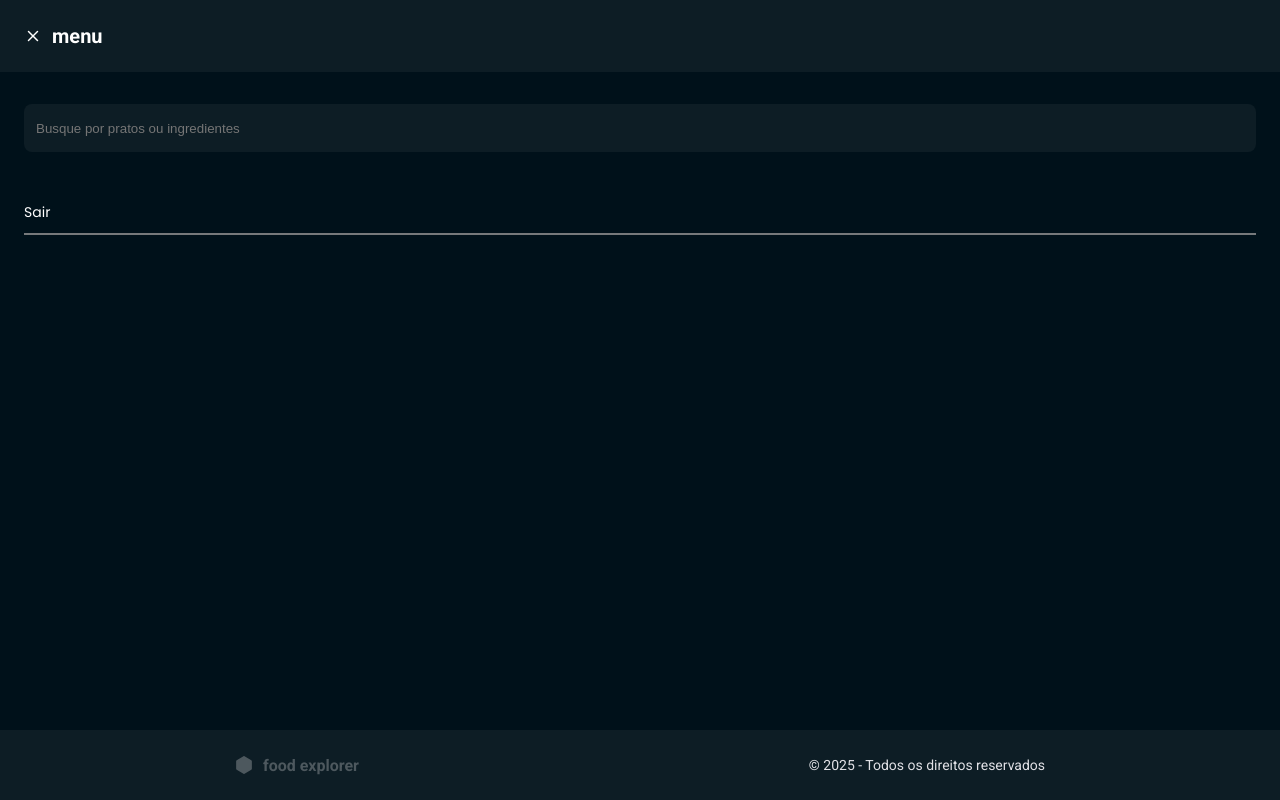
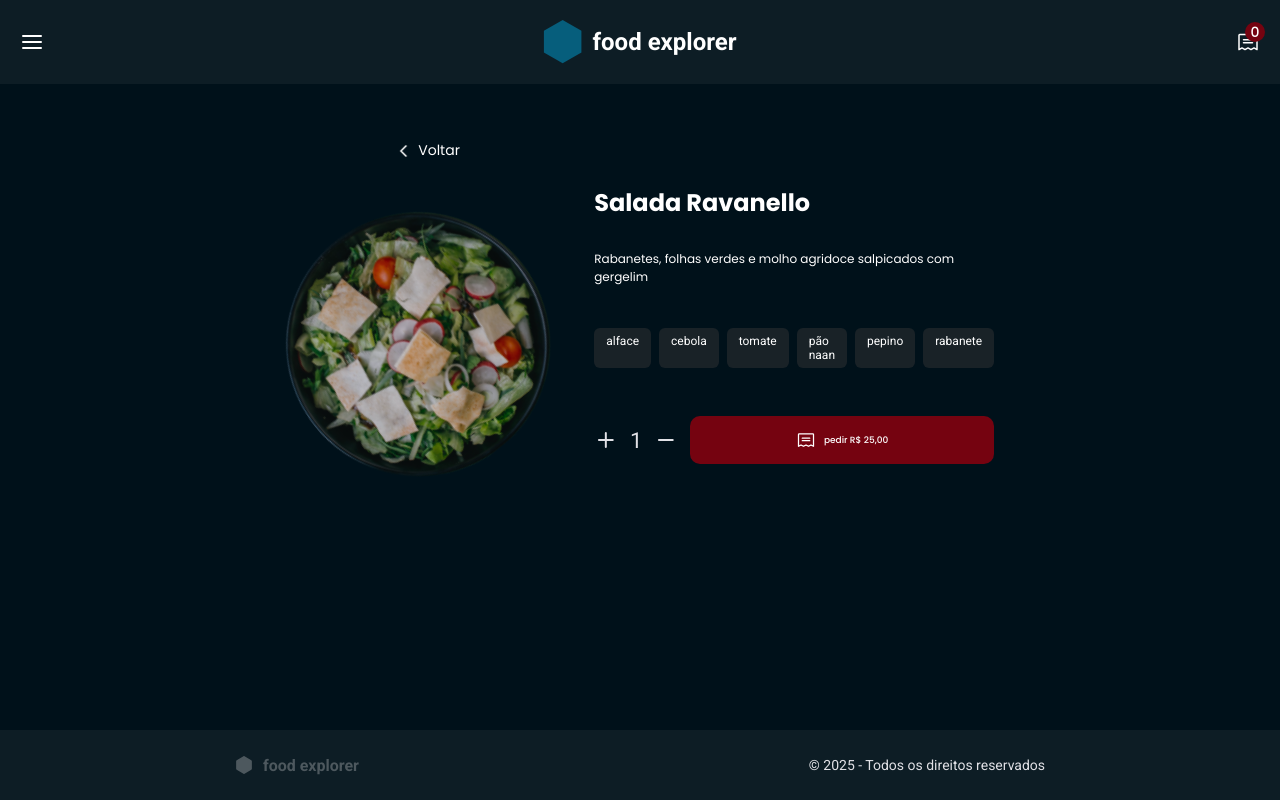
Before and after one commit to phrsilva/food-explorer-frontend, a React (Vite) app: page / in a window 1280 px wide. Built offline with nearby package versions, Linux system fonts and the light colour scheme.

Commit message:
conclusão do menu do usuário

```diff
--- a/src/componentes/barraDeNavegacao/index.jsx
+++ b/src/componentes/barraDeNavegacao/index.jsx
@@ -1,17 +1,38 @@
-import { Container, LogoNavegacao, BotaoPedidos } from "./styles";
+import { Container, LogoNavegacao, BotaoPedidos, Overlay } from "./styles";
 import { FiMenu } from "react-icons/fi";
 import { PiReceipt } from "react-icons/pi";
 
-export function BarraDeNavegacao() {
-    return (
-        <Container>
-            <FiMenu />
-            <LogoNavegacao/>
-            <PiReceipt  />
-            <BotaoPedidos title={"0"}/>
+import { useState } from "react";
+import { MenuLateral } from "../menuLateral";
 
 
+export function BarraDeNavegacao() {
 
-        </Container>
+    const [menuAberto, setMenuAberto] = useState(false)
+
+    function abrirMenu() {
+        setMenuAberto(true)
+        document.body.style.overflow = "hidden"
+    }
+
+    function fecharMenu() {
+        setMenuAberto(false)
+        document.body.style.overflow = "auto"
+    }
+
+
+    return (
+        <>
+            {!menuAberto && (
+                <Container>
+                    <FiMenu onClick={abrirMenu} />
+                    <LogoNavegacao/>
+                    <PiReceipt  />
+                    <BotaoPedidos title={"0"}/>
+                </Container>
+            )}
+
+            {menuAberto && <MenuLateral fecharMenu={fecharMenu} />}
+        </>
     )
 }
--- a/src/componentes/barraDeNavegacao/styles.js
+++ b/src/componentes/barraDeNavegacao/styles.js
@@ -11,6 +11,8 @@ export const Container = styled.div`
     justify-content: space-between;
     gap: 1rem;
     background-color: ${({theme}) => theme.ESCURO.ESCURO_900};
+
+
 
     > svg {
         color: ${({theme}) => theme.CLARO.CLARO_100};
@@ -59,3 +61,13 @@ export const BotaoPedidos = styled(Botao)`
 
 
 `;
+
+export const Overlay = styled.div`
+    position: fixed;
+    top: 0;
+    left: 0;
+    width: 100vw;
+    height: 100vh;
+    background-color: rgba(0, 0, 0, 0.5);
+    z-index: 9;  // Garante que fique acima do conteúdo
+`;
--- a/src/componentes/menuLateral/index.jsx
+++ b/src/componentes/menuLateral/index.jsx
@@ -3,11 +3,11 @@ import { FiX } from "react-icons/fi"
 import {Entrada} from "../../componentes/entrada"
 import { BotaoDeTexto } from "../botaoDeTexto"
 
-export function MenuLateral() {
+export function MenuLateral({fecharMenu}) {
     return (
         <Container>
             <Cabecalho>
-                <FiX />
+                <FiX onClick={fecharMenu}/>
                 <h1>menu</h1>
             </Cabecalho>
             <Corpo>
--- a/src/componentes/menuLateral/styles.js
+++ b/src/componentes/menuLateral/styles.js
@@ -2,11 +2,29 @@ import styled from "styled-components";
 import { Rodape } from "../rodape";
 
 
-export const Container = styled.div`
+export const Container = styled.aside`
 
     display: flex;
     flex-direction: column;
     height: 100vh;
+
+    /* animação ao abrir e fechar menu */
+    animation-name: menu;
+    animation-duration: 0.5s;
+    animation-iteration-count: 1;
+    animation-timing-function: ease-in-out;
+    animation-fill-mode: forwards;
+
+
+    @keyframes menu {
+        from {
+            transform: translateX(-100%);
+        }
+        to {
+            transform: translateX(0);
+        }
+    }
+
 
 `
 export const Cabecalho = styled.div`
--- a/src/componentes/rodape/styles.js
+++ b/src/componentes/rodape/styles.js
@@ -8,7 +8,6 @@ export const Container = styled.div`
     display: flex;
     align-items: center;
     padding: 2rem;
-    bottom: 0;
 
     flex-direction: inline;
     justify-content: space-around;
@@ -28,6 +27,7 @@ export const Container = styled.div`
         align-items: center;
         gap: 2rem;
         bottom: 0;
+        position:fixed ;
 
     }
 
--- a/src/rotas/app.routes.jsx
+++ b/src/rotas/app.routes.jsx
@@ -5,7 +5,7 @@ import {MenuLateral} from "../componentes/menuLateral"
 export function RotasDeAplicacao() {
     return (
         <Routes>
-            <Route path="/" element={<MenuLateral />} />
+            <Route path="/" element={<Prato />} />
         </Routes>
     );
 }
```
